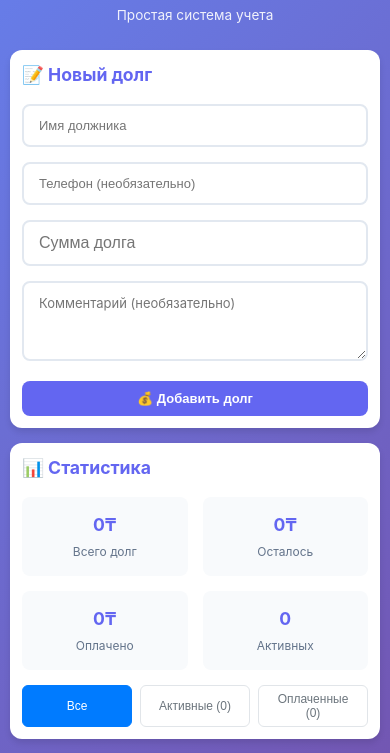
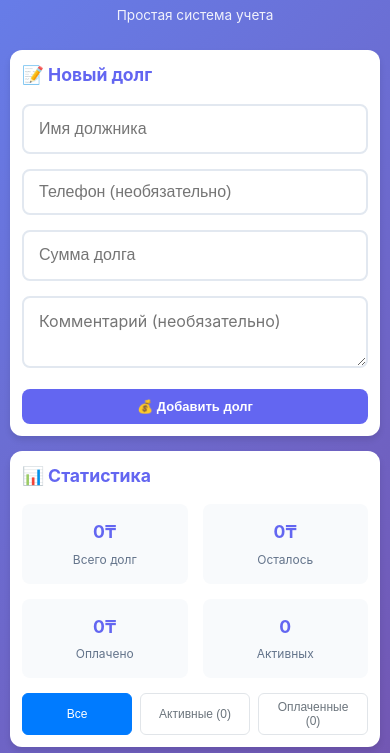
Before and after one commit to furiksayram-commits/debt-tracker, a website: page index.html in a window 390 px wide. Shown: the part 49-802 px from the top of the page. Drawn offline with Linux system fonts and the light colour scheme; no server answers.

Commit message:
стабильный

```diff
--- a/public/style.css
+++ b/public/style.css
@@ -878,3 +878,31 @@ input[inputmode="numeric"] {
     font-weight: bold;
     white-space: nowrap;
 }
+
+/* Предотвращение увеличения экрана на iOS */
+input, textarea, select {
+    font-size: 16px !important; /* Минимальный размер шума для предотвращения зума */
+}
+
+/* Для современных браузеров */
+@media screen and (max-width: 768px) {
+    input[type="text"],
+    input[type="number"],
+    input[type="search"],
+    textarea {
+        font-size: 16px;
+        transform: scale(1);
+        line-height: 1.4;
+    }
+
+    /* Убедитесь, что поля ввода достаточно большие для касания */
+    input, textarea {
+        min-height: 44px; /* Минимальная высота для удобного касания */
+    }
+}
+
+/* Дополнительные стили для предотвращения зума */
+.form-group input:focus,
+.form-group textarea:focus {
+    font-size: 16px !important;
+}
```
